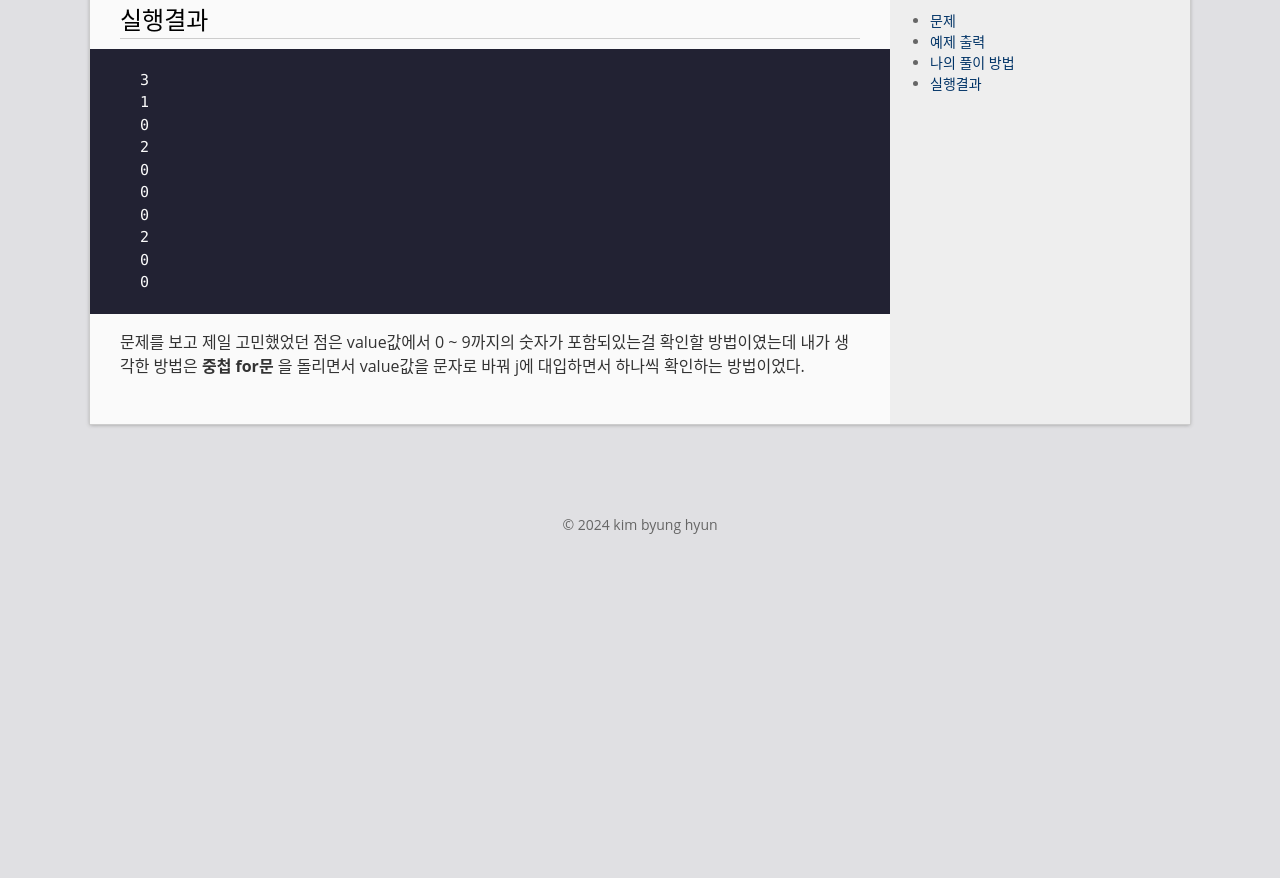
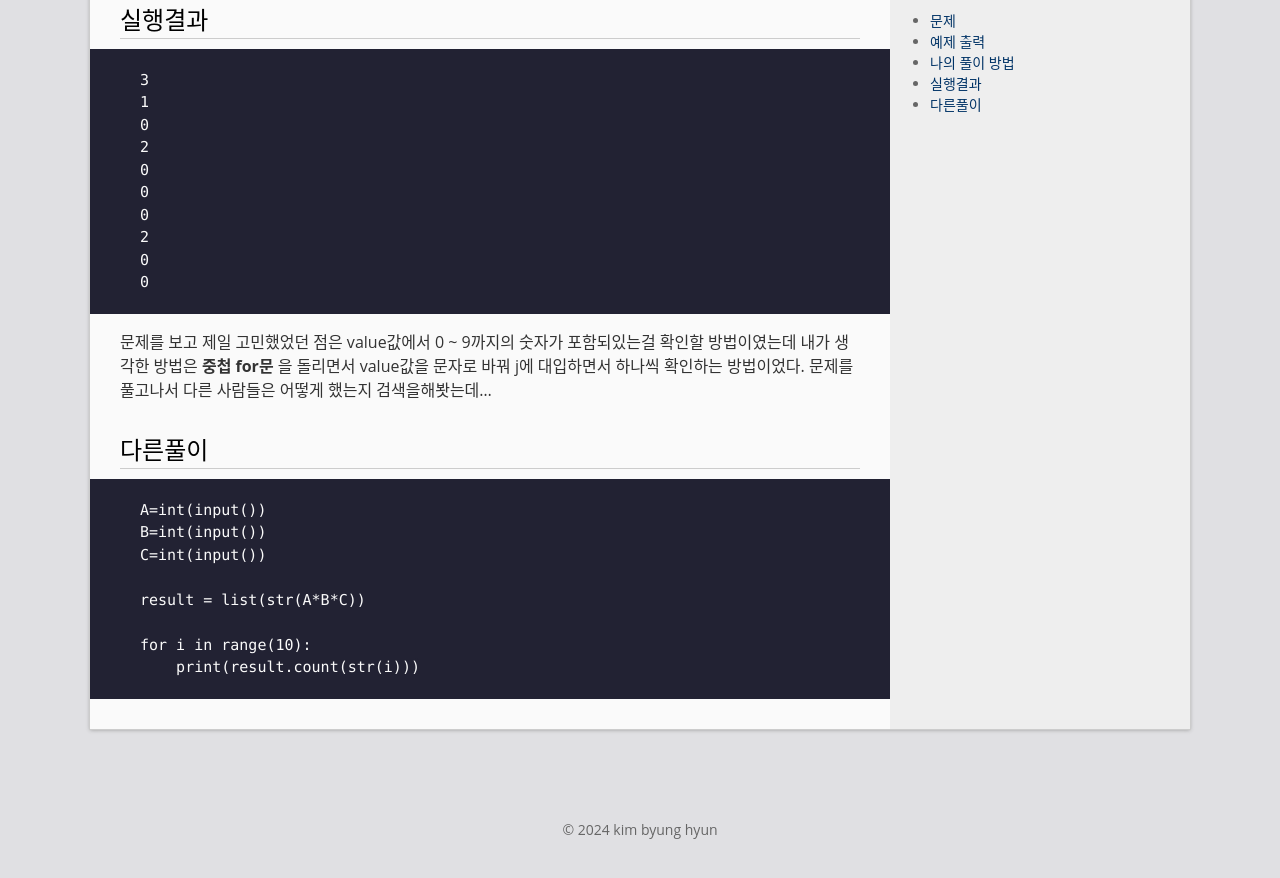
Before and after one commit to bh6366632/bh6366632.github.com, a Jekyll site: the page built from _posts/2024-04-04-number.md, in a window 1280 px wide and 900 px high, scrolled down 1173 px. Shown: the top 878 px of the window. Built offline with Jekyll 4.4.1, drawn with Linux system fonts in a browser that asks for light colours; before the commit the page ends 1768 px from its top, so only the background shows below that.

Commit message:
Update 2024-04-04-number.md

````diff
--- a/_posts/2024-04-04-number.md
+++ b/_posts/2024-04-04-number.md
@@ -55,3 +55,15 @@ for i in list:
 ```
 문제를 보고 제일 고민했었던 점은 value값에서 0 ~ 9까지의 숫자가 포함되있는걸 확인할 방법이였는데
 내가 생각한 방법은 __중첩 for문__ 을 돌리면서 value값을 문자로 바꿔 j에 대입하면서 하나씩 확인하는 방법이었다.
+문제를 풀고나서 다른 사람들은 어떻게 했는지 검색을해봣는데...
+# 다른풀이
+```
+A=int(input())
+B=int(input())
+C=int(input())
+
+result = list(str(A*B*C))
+
+for i in range(10):
+    print(result.count(str(i)))
+```
````
